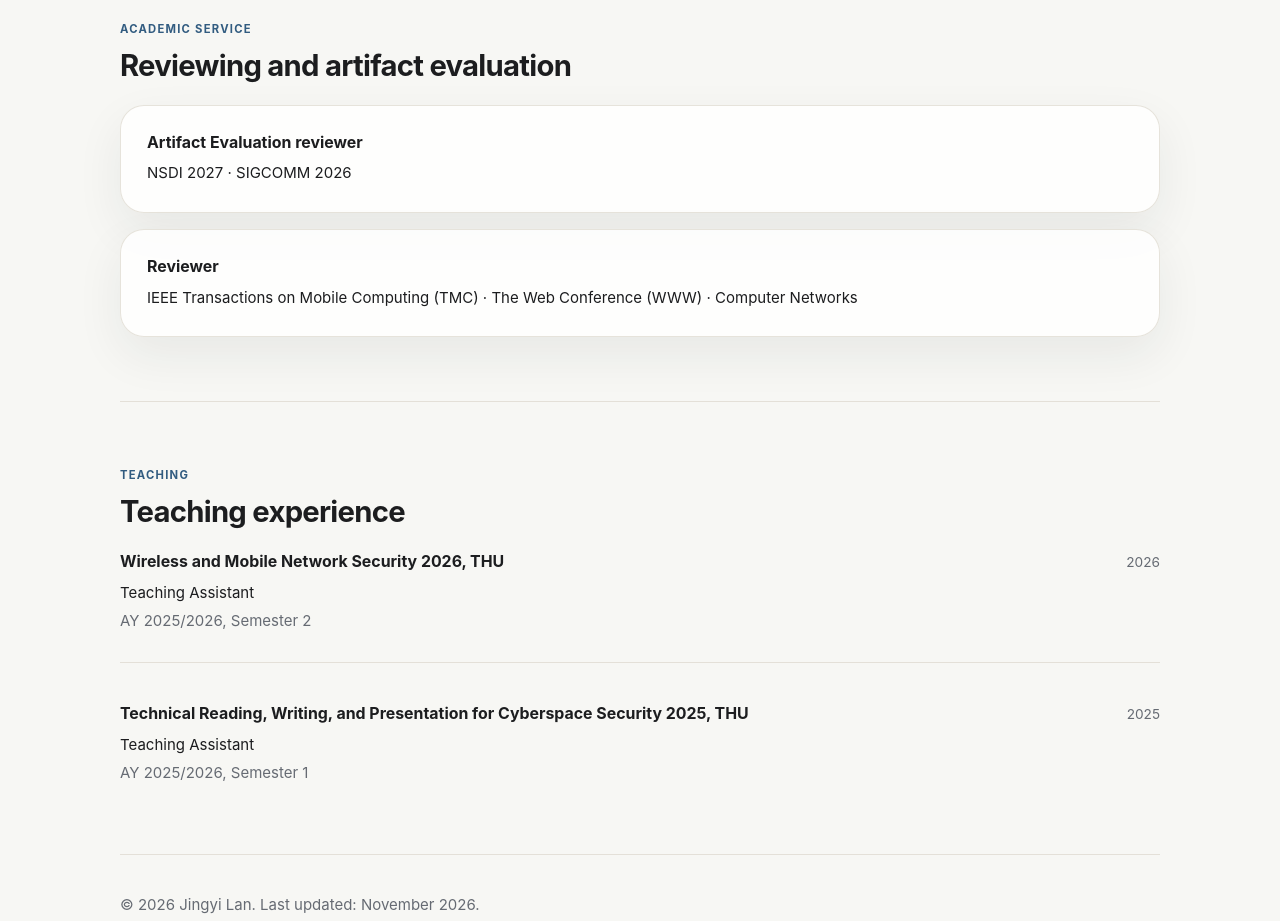
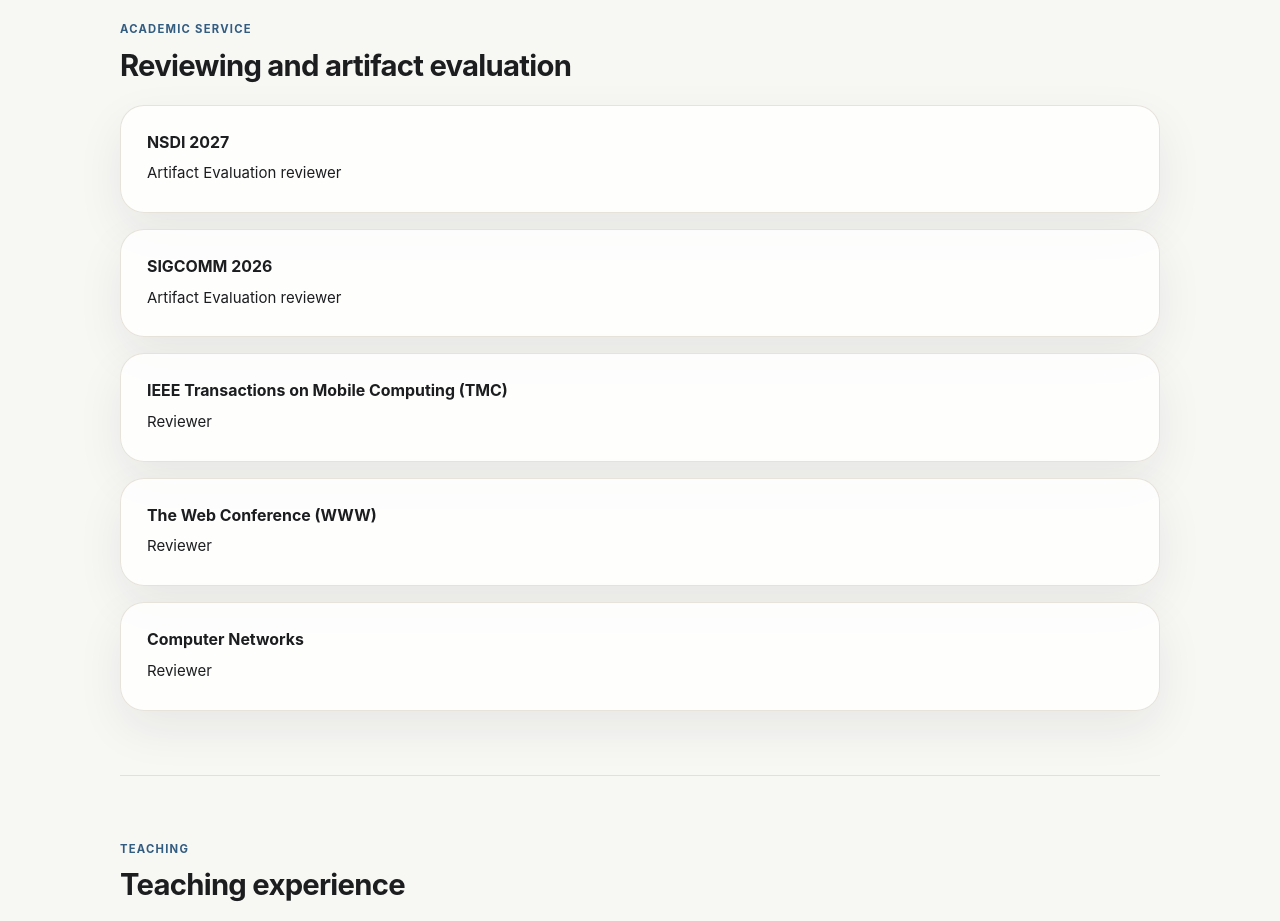
Before and after one commit to Jingyi-Lan/Jingyi-Lan.github.io, a plain HTML site: page index.html in a window 1280 px wide. Shown: the part 3780-4701 px from the top of the page. Drawn offline with Linux system fonts and the light colour scheme.

Commit message:
List academic service venues separately

```diff
--- a/index.html
+++ b/index.html
@@ -222,12 +222,24 @@
       </div>
       <div class="service-list">
         <div class="content-card">
-          <h3>Artifact Evaluation reviewer</h3>
-          <p>NSDI 2027 · SIGCOMM 2026</p>
+          <h3>NSDI 2027</h3>
+          <p>Artifact Evaluation reviewer</p>
         </div>
         <div class="content-card">
-          <h3>Reviewer</h3>
-          <p>IEEE Transactions on Mobile Computing (TMC) · The Web Conference (WWW) · Computer Networks</p>
+          <h3>SIGCOMM 2026</h3>
+          <p>Artifact Evaluation reviewer</p>
+        </div>
+        <div class="content-card">
+          <h3>IEEE Transactions on Mobile Computing (TMC)</h3>
+          <p>Reviewer</p>
+        </div>
+        <div class="content-card">
+          <h3>The Web Conference (WWW)</h3>
+          <p>Reviewer</p>
+        </div>
+        <div class="content-card">
+          <h3>Computer Networks</h3>
+          <p>Reviewer</p>
         </div>
       </div>
     </section>
```
